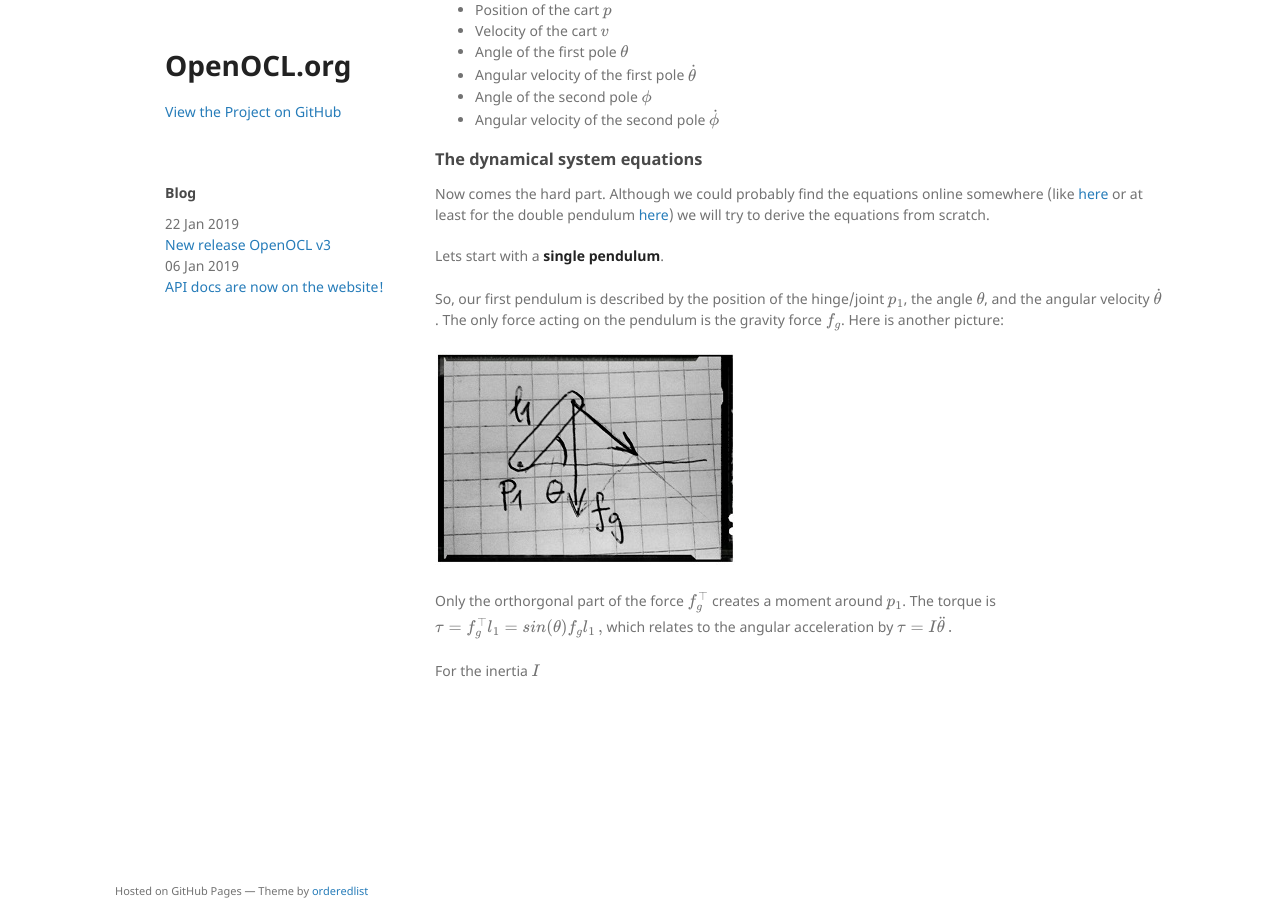
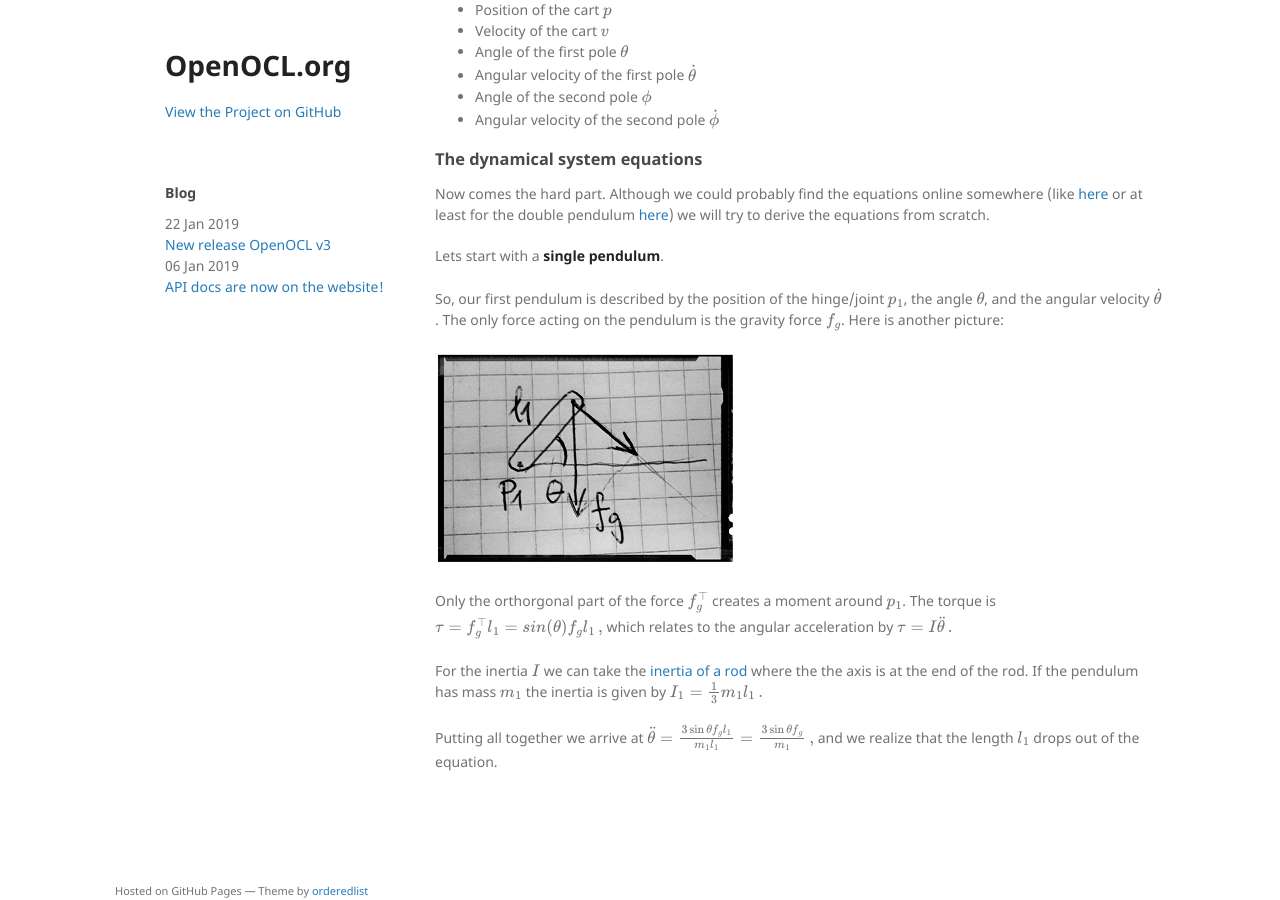
Before and after one commit to OpenOCL/openocl.github.io, a Jekyll site: the page built from _posts/2019-03-09-tutorial-01-model.md, in a window 1280 px wide and 900 px high, scrolled down 1071 px. Built offline with Jekyll 4.4.1, drawn with Linux system fonts in a browser that asks for light colours; our own code applies the rules of GitHub Pages for plain Markdown files; formulas are drawn with MathJax 3; a script that is not in the unit is left out.

Commit message:
Update 2019-03-09-tutorial-01-model.md

```diff
--- a/_posts/2019-03-09-tutorial-01-model.md
+++ b/_posts/2019-03-09-tutorial-01-model.md
@@ -58,4 +58,13 @@ $$
 \tau = I \ddot{\theta} \,.
 $$
 
-For the inertia $I$
+For the inertia $I$ we can take the [inertia of a rod](http://hyperphysics.phy-astr.gsu.edu/hbase/mi2.html) where the the axis is at the end of the rod. If the pendulum has mass $m_1$ the inertia is given by
+$$
+I_1 = \frac{1}{3} m_1 l_1 \,.
+$$
+
+Putting all together we arrive at
+$$
+\ddot{\theta} = \frac{3 \sin{\theta} f_g l_1}{m_1 l_1} = \frac{3 \sin{\theta} f_g }{m_1} \,,
+$$
+and we realize that the length $l_1$ drops out of the equation.
```
